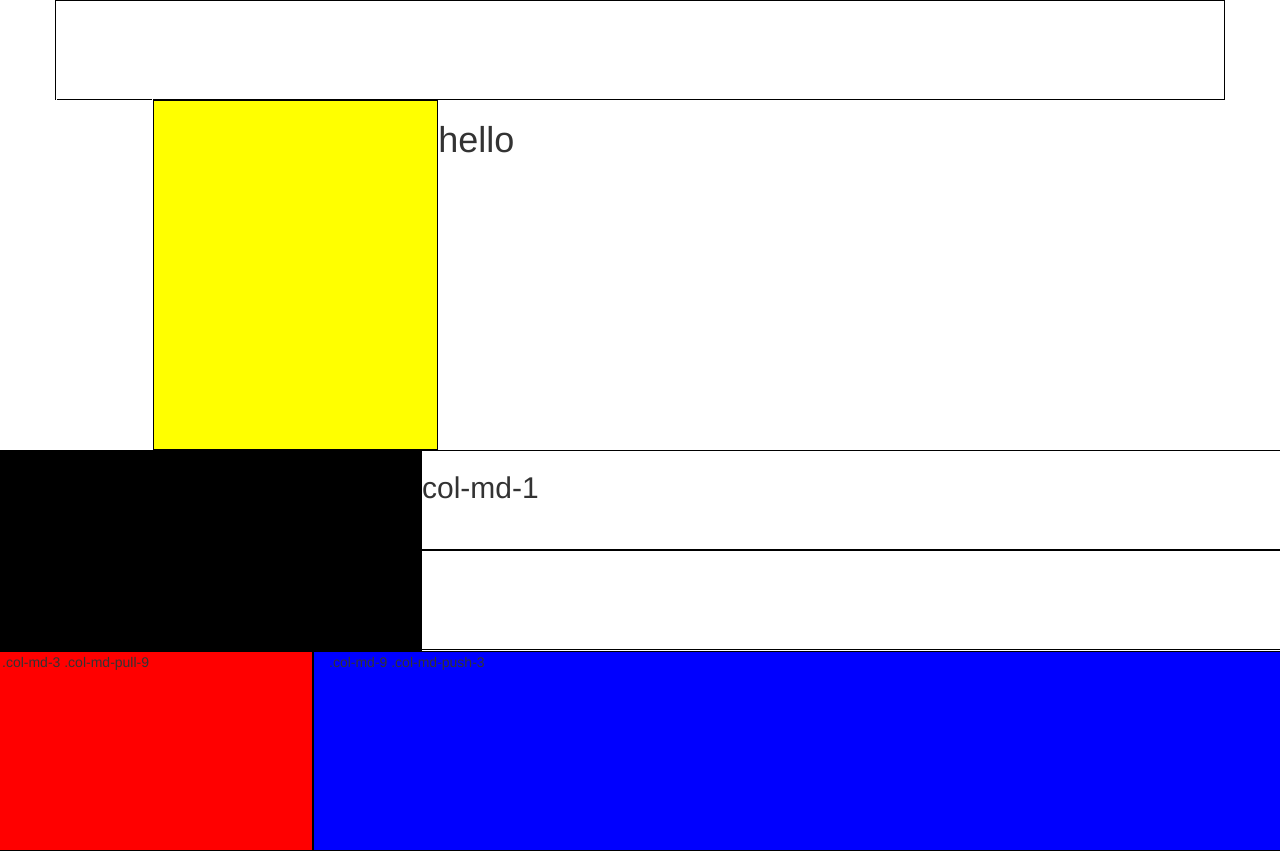
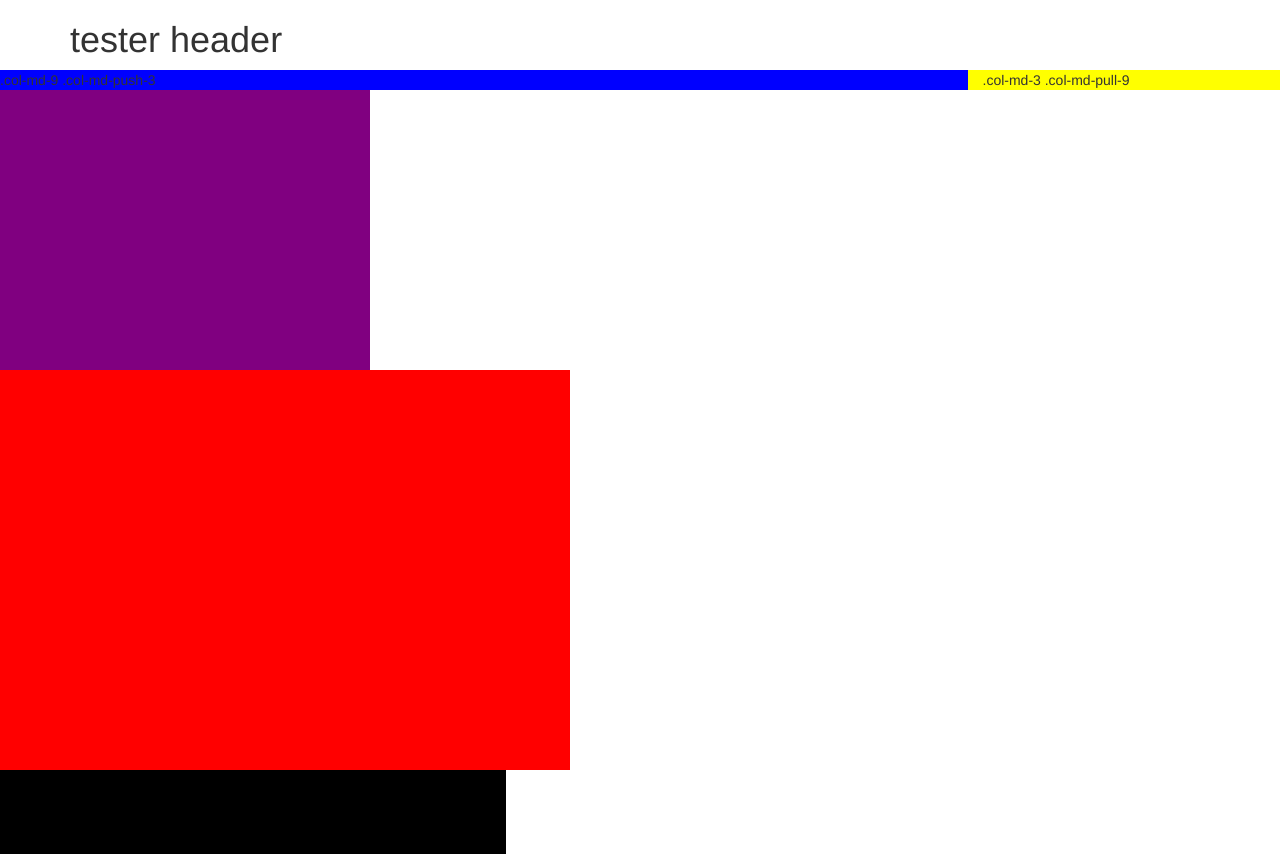
Before and after one commit to alexavanhooser/practice-day-1, a plain HTML site: page index.html in a window 1280 px wide. Shown: the top 854 px of the page. Drawn offline with nearby package versions, Linux system fonts and the light colour scheme.

Commit message:
practice day 3

```diff
--- a/css/style.css
+++ b/css/style.css
@@ -1,30 +1,43 @@
-.row {
-  background-color: white;
-  border: 1px solid black;
-  height: 100px;
-}
-.col-xs-1 {
-  background color: black;
-  border: 1px solid #fff;
-  height: 200px;
-}
-.col-sm-3 {
-  background-color: yellow;
-  border: 1px solid black;
-  height: 350px;
-}
-.col-md-1 {
-  background-color: black;
-  border: 1px solid black;
-  height: 200px;
-}
 .blue  {
-  background-color: blue;
-  border: 1px solid black;
-  height: 200px;
+background-color: blue;
 }
 .red {
-  background-color: red;
-  border: 1px solid black;
-  height: 200px;
+background-color: yellow;
 }
+.happy-bunnies {
+  height: 300px;
+  background-color: yellow;
+  width: 40%;
+}
+.socks {
+  height: 400px;
+  background-color: orange;
+  width: 40%;
+}
+.clementine {
+  height: 400px;
+  background-color: black;
+  width: 40%
+}
+/*==========media queries woohoo=====*/
+@media screen and (min-width: 550px) {
+.happy-bunnies {
+background-color: purple;
+width: 400px;
+  }
+}
+/*===========media queries=========*/
+@media screen and (min-width: 750px){
+  .socks {
+    background-color: red;
+    width: 600px;
+  }
+}
+/*====media queries====*/
+@media screen and (min-width: 450px) and (max-width: 600px) {
+  .clementine {
+    background color: indigo;
+    width: 90px;
+    border: 1px solid black;
+  }
+}
--- a/index.html
+++ b/index.html
@@ -10,22 +10,18 @@
 </head>
 <body>
   <div class="container">
-  <div class="row">
-    <div class="col-xs-1"></div>
+      <h1> tester header </h1>
   </div>
-    <div class="col-sm-3"></div>
-      <h1> hello </h1>
   </div>
   <div class="row">
-    <div class="col-md-1"></div>
-    <div class="col-md-1"></div>
-    <div class="col-md-1"></div>
-    <div class="col-md-1"></div>
-    <h2>col-md-1</h2>
+    <div class="col-md-9 blue">.col-md-9 .col-md-push-3</div>
+      <div class="col-md-3 red">.col-md-3 .col-md-pull-9</div>
+  <div class="row">
+    <div class="happy-bunnies"></div>
+      <div class="socks"></div>
+        <div class="clementine"></div>
   </div>
-  <div class="row">
-  <div class="col-md-9 col-md-push-3 blue">.col-md-9 .col-md-push-3</div>
-  <div class="col-md-3 col-md-pull-9 red">.col-md-3 .col-md-pull-9</div>
+  </div>
 </div>
 
 </body>
```
